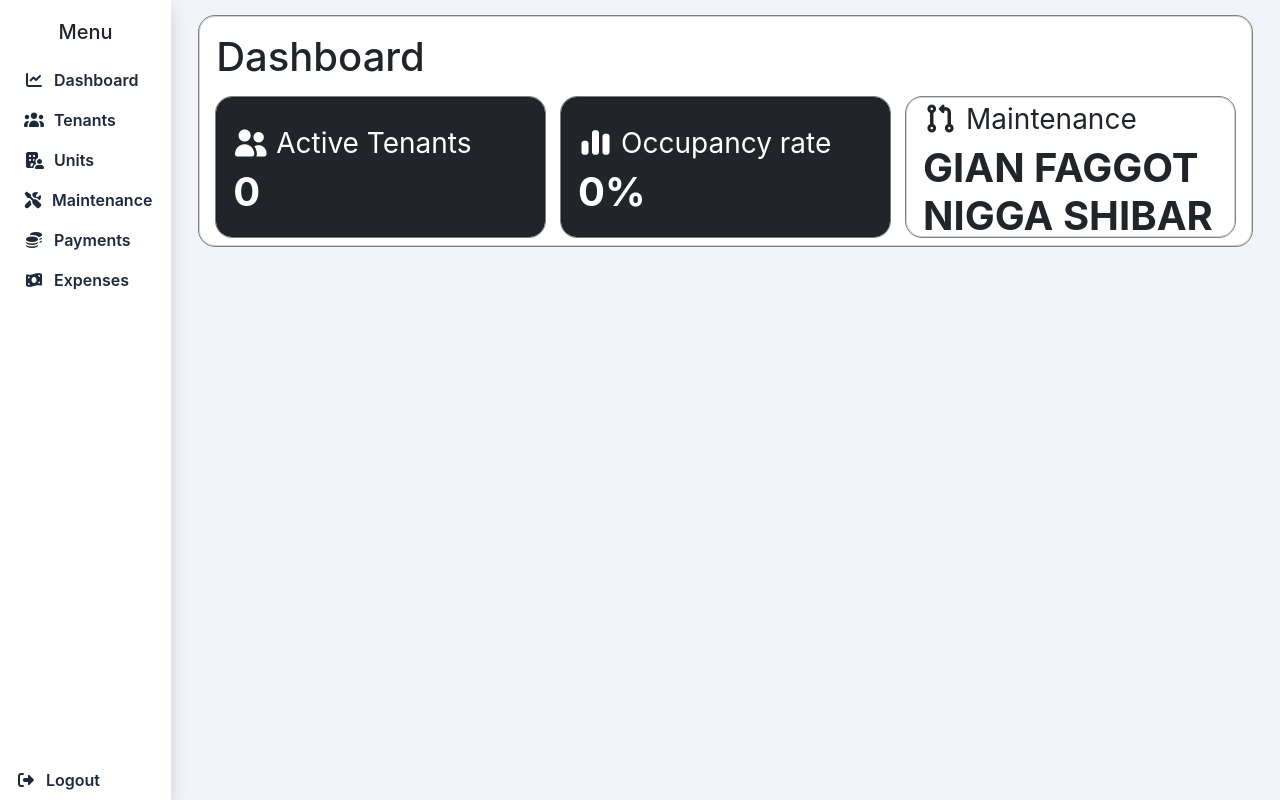
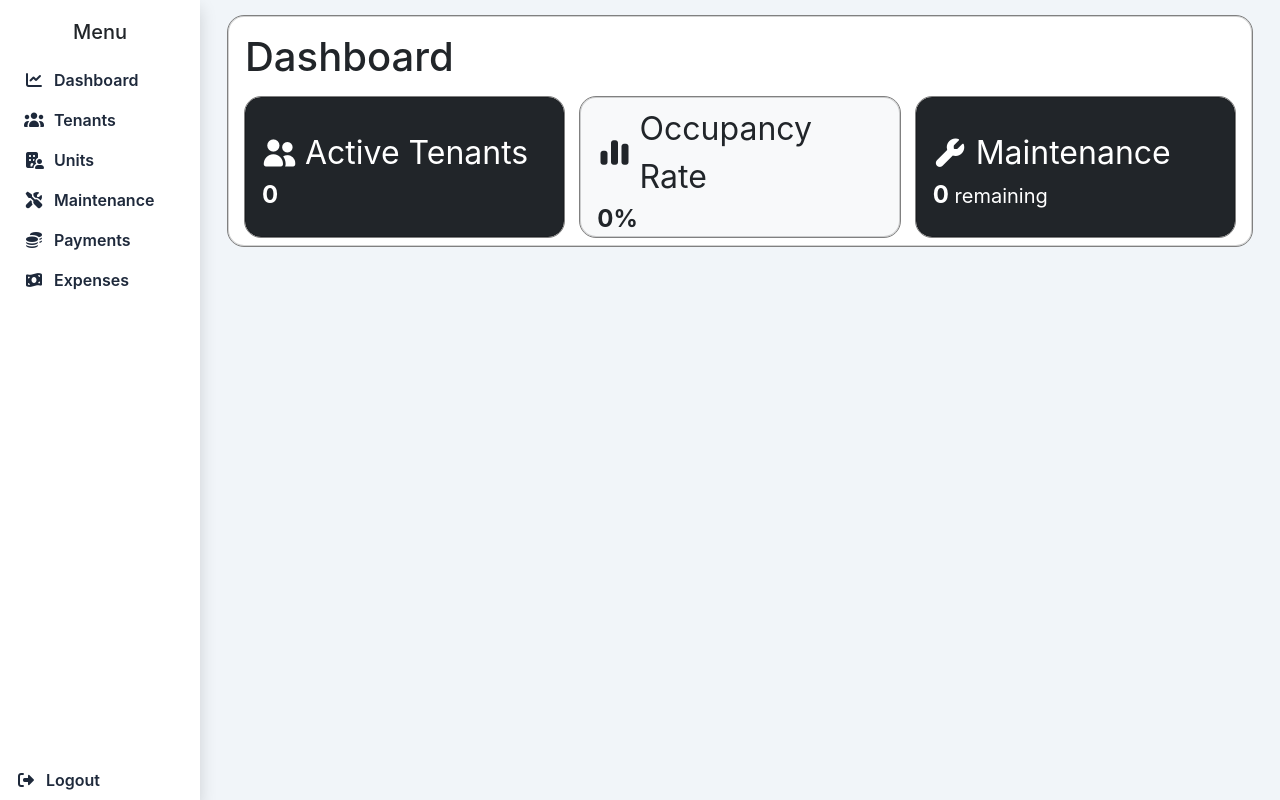
Before and after one commit to pabuuu/Salmo, a React (Create React App) app in the folder frontend/: page /dashboard in a window 1280 px wide. Built offline with nearby package versions, Linux system fonts and the light colour scheme; no server answers; sample sign-in values are in the browser's storage.

Commit message:
tenants model , log out route, dashbaord maintent

```diff
--- a/frontend/src/App.js
+++ b/frontend/src/App.js
@@ -22,13 +22,13 @@ import MaintenancePost from "./Routes/Maintenance/MaintenancePost.js";
 import SidebarLayout from "./components/SidebarLayout";
 
 function App() {
-  const [loggedIn] = useState(!!localStorage.getItem("token"));
+  const [loggedIn, setLoggedIn] = useState(!!localStorage.getItem("token"));
   const role = localStorage.getItem("role");
 
   return (
     <Router>
       {loggedIn ? (
-        <SidebarLayout role={role}>
+        <SidebarLayout role={role} setLoggedIn={setLoggedIn}>
           <Routes>
             {/* Default route */}
             <Route path="/" element={<Navigate to="/dashboard" />} />
@@ -60,7 +60,7 @@ function App() {
         </SidebarLayout>
       ) : (
         <Routes>
-          <Route path="/" element={<Login />} />
+          <Route path="/" element={<Login setLoggedIn={setLoggedIn} />}/>
           <Route path="*" element={<Navigate to="/" />} />
         </Routes>
       )}
--- a/frontend/src/Dashboard.js
+++ b/frontend/src/Dashboard.js
@@ -9,6 +9,7 @@ function Dashboard() {
   const [loading, setLoading] = useState(true);
   const [units, setUnits] = useState([]);
   const [occupancyRate, setOccupancyRate] = useState(0);
+  const [maintenances, setMaintenances] = useState([]);
 
   useEffect(() => {
     axios
@@ -32,6 +33,27 @@ function Dashboard() {
       .finally(() => setLoading(false));
   }, []);
 
+  useEffect(() => {
+    const fetchMaintenances = async () => {
+      setLoading(true);
+      try {
+        const res = await axios.get("http://localhost:5050/api/maintenances");
+        // Filter only Pending maintenances
+        const pendingMaintenances = (res.data.data || []).filter(
+          (item) => item.status === "Pending"
+        );
+        setMaintenances(pendingMaintenances);
+      } catch (err) {
+        console.error("Failed to fetch maintenances:", err);
+        // setNotification({ type: "error", message: "Failed to fetch maintenances" });
+      } finally {
+        setLoading(false);
+      }
+    };
+
+    fetchMaintenances();
+  }, []); // empty dependency array to run once on mount
+
   if (loading) return (
     <div className="d-flex vh-100 w-100 align-items-center justify-content-center">
       <LoadingScreen/>
@@ -40,38 +62,51 @@ function Dashboard() {
 
   return (
     <div className="container-fluid">
-      <Card width={"100%"} height={"auto"}>
+      <Card width="100%" height="auto">
         <div className="my-2">
           <h1>Dashboard</h1>
         </div>
-        <div className="w-100 d-flex gap-3">
-          <Card width="100%" height="140px" className={'bg-dark text-white'}>
-            <div className="w-100 d-flex h-100 flex-column justify-content-center">
+        <div className="row g-3">
+          {/* Active Tenants */}
+          <div className="col-12 col-md-4">
+            <Card width="100%" height="140px" className="bg-dark text-white">
+              <div className="w-100 h-100 d-flex flex-column justify-content-center">
                 <div className="d-flex align-items-center gap-2">
-                <i class="fs-3 fa fa-solid fa-user-group"></i>
-                <p className=" fs-3 my-1">Active Tenants</p>
+                  <i className="fs-3 fa fa-solid fa-user-group"></i>
+                  <p className="fs-2 my-1">Active Tenants</p>
                 </div>
-              <h3 className="fs-1 mb-0 fw-bold">{tenants.length}</h3>
+                <h3 className="fs-4 mb-0 fw-bold">{tenants.length}</h3>
               </div>
             </Card>
-          <Card width="100%" height="140px" className={'bg-dark text-white'}>
-            <div className="w-100 d-flex h-100 flex-column justify-content-center">
+          </div>
+
+          {/* Occupancy Rate */}
+          <div className="col-12 col-md-4">
+            <Card width="100%" height="140px" className="bg-light text-dark">
+              <div className="w-100 h-100 d-flex flex-column justify-content-center">
                 <div className="d-flex align-items-center gap-2">
-                <i class="fs-3 fa fa-solid fa-chart-simple"></i>
-                <p className=" fs-3 my-1">Occupancy rate</p>
+                  <i className="fs-3 fa fa-solid fa-chart-simple"></i>
+                  <p className="fs-2 my-1">Occupancy Rate</p>
                 </div>
-              <h3 className="fs-1 mb-0 fw-bold">{occupancyRate}%</h3>
+                <h3 className="fs-4 mb-0 fw-bold">{occupancyRate}%</h3>
               </div>
             </Card>
-          <Card width="100%" height="140px">
-          <div className="w-100 d-flex h-100 flex-column justify-content-center">
+          </div>
+
+          {/* Pending Maintenances */}
+          <div className="col-12 col-md-4">
+            <Card width="100%" height="140px" className="bg-dark text-white">
+              <div className="w-100 h-100 d-flex flex-column justify-content-center">
                 <div className="d-flex align-items-center gap-2">
-                <i class="fs-3 fa fa-solid fa-code-pull-request"></i>
-                <p className=" fs-3 my-1">Maintenance</p>
+                  <i className="fs-3 fa fa-solid fa-wrench"></i>
+                  <p className="fs-2 my-1">Maintenance</p>
                 </div>
-              <h3 className="fs-1 mb-0 fw-bold">GIAN FAGGOT NIGGA SHIBAR</h3>
+                <h3 className="fs-4 mb-0 fw-bold">
+                  {maintenances.length} <span className="fw-normal fs-5">remaining</span>
+                </h3>
               </div>
             </Card>
+          </div>
         </div>
       </Card>
     </div>
--- a/frontend/src/components/SidebarLayout.js
+++ b/frontend/src/components/SidebarLayout.js
@@ -1,7 +1,7 @@
 import React, { useState, useEffect } from "react";
 import { Link, useNavigate } from "react-router-dom";
 
-export default function SidebarLayout({ children, role }) {
+export default function SidebarLayout({ children, role,setLoggedIn }) {
   const DESKTOP_WIDTH = 200;
   const MOBILE_WIDTH = 240;
   const BUBBLE_DIAMETER = 40; // smaller bubble
@@ -30,7 +30,8 @@ export default function SidebarLayout({ children, role }) {
   function handleLogout() {
     localStorage.removeItem("token");
     localStorage.removeItem("role");
-    navigate("/");
+    setLoggedIn(false);
+    navigate("/", { replace: true });
   }
 
   return (
```
Also changed, not shown: frontend/src/Routes/Maintenance.js (added, +7 -0 lines), 1 other file (tests, documents, lock files or other folders). Lines whose indentation alone changed are shown as unchanged.
